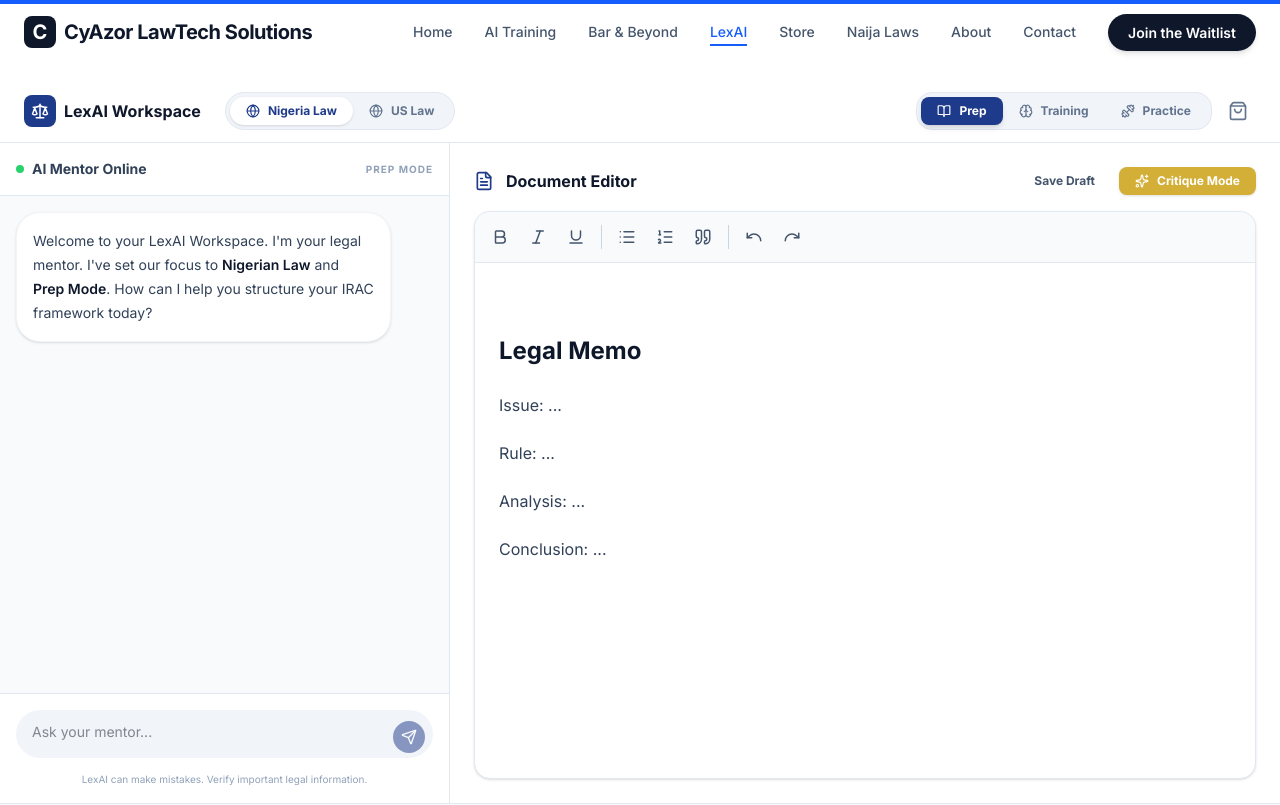
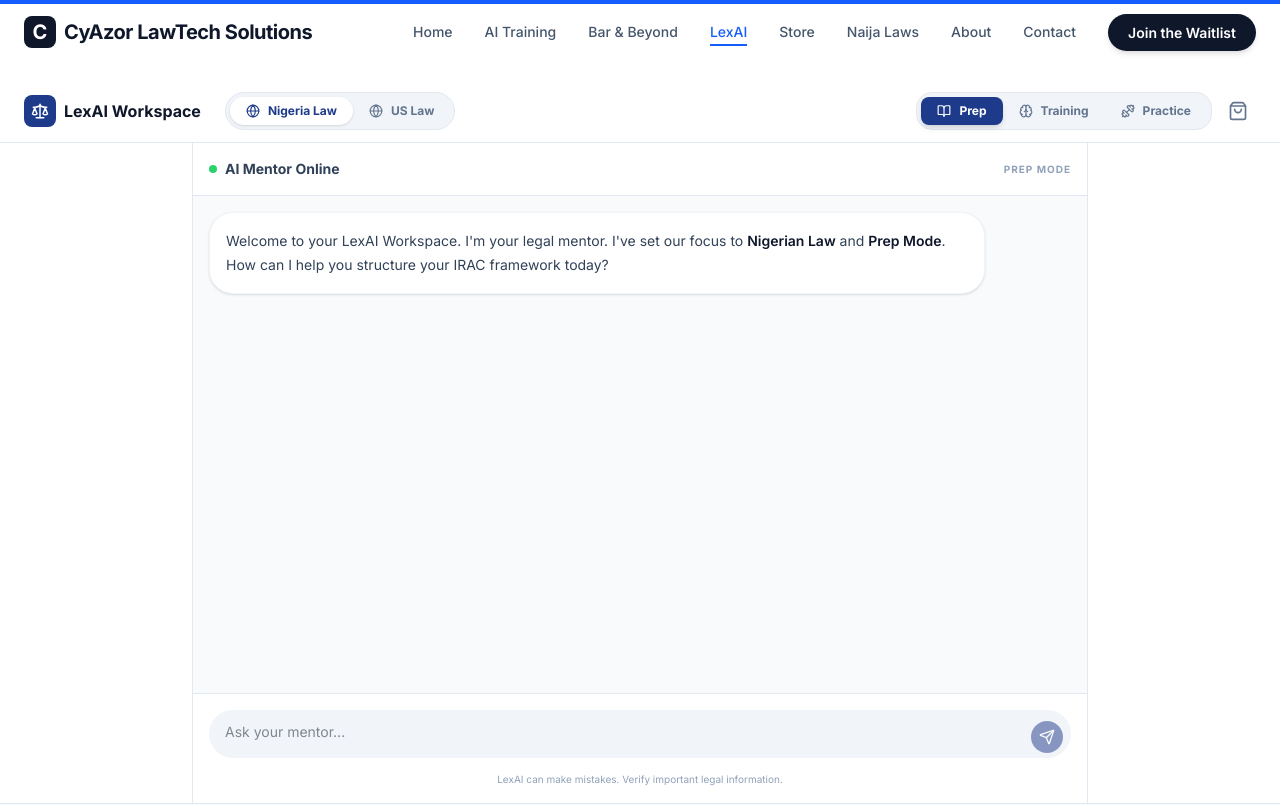
Before and after one commit to erodion4776/Cylawtech, a React (Vite) app: page /lex-ai in a window 1280 px wide. Shown: the top 805 px of the page. Built offline with nearby package versions, Linux system fonts and the light colour scheme.

Commit message:
feat(LexAI): Simplify layout to focus on AI mentor
Removes the document editor pane from the LexAI page. The UI now provides a full-width view dedicated to the AI mentor chat experience, streamlining the user interface and prioritizing the core AI interaction.

```diff
--- a/src/pages/LexAI.tsx
+++ b/src/pages/LexAI.tsx
@@ -151,9 +151,9 @@
       </header>
 
       {/* Main Workspace */}
-      <div className="flex-grow flex flex-col md:flex-row overflow-hidden h-[calc(100vh-140px)]">
-        {/* Left Side: AI Mentor Chat */}
-        <div className="w-full md:w-[400px] lg:w-[450px] border-r border-slate-200 flex flex-col bg-slate-50">
+      <div className="flex-grow flex flex-col overflow-hidden h-[calc(100vh-140px)]">
+        {/* Full Width: AI Mentor Chat */}
+        <div className="w-full max-w-4xl mx-auto border-x border-slate-200 flex flex-col bg-slate-50 h-full">
           <div className="p-4 border-b border-slate-200 bg-white flex items-center justify-between">
             <div className="flex items-center gap-2">
               <div className="w-2 h-2 bg-green-500 rounded-full animate-pulse" />
@@ -241,31 +241,6 @@
             </p>
           </div>
         </div>
-
-        {/* Right Side: Document Editor */}
-        <div className="flex-grow flex flex-col bg-white p-6">
-          <div className="flex items-center justify-between mb-4">
-            <div className="flex items-center gap-3">
-              <FileText className="text-[#1e3a8a]" size={20} />
-              <h3 className="font-bold text-slate-900">Document Editor</h3>
-            </div>
-            <div className="flex items-center gap-2">
-              <button className="px-4 py-1.5 text-xs font-bold text-slate-600 hover:bg-slate-100 rounded-lg transition-colors">
-                Save Draft
-              </button>
-              <button
-                onClick={() => setMode('training')}
-                className="px-4 py-1.5 text-xs font-bold bg-[#d4af37] text-white rounded-lg shadow-sm hover:shadow-md transition-all flex items-center gap-2"
-              >
-                <Sparkles size={14} /> Critique Mode
-              </button>
-            </div>
-          </div>
-
-          <div className="flex-grow">
-            <TipTapEditor content={editorContent} onChange={setEditorContent} />
-          </div>
-        </div>
       </div>
     </div>
   );
```
